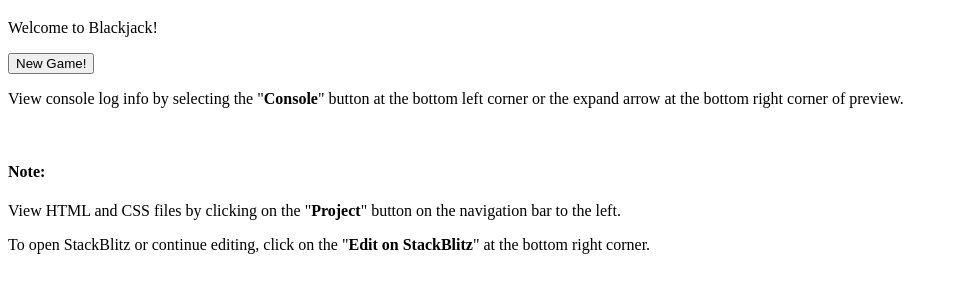
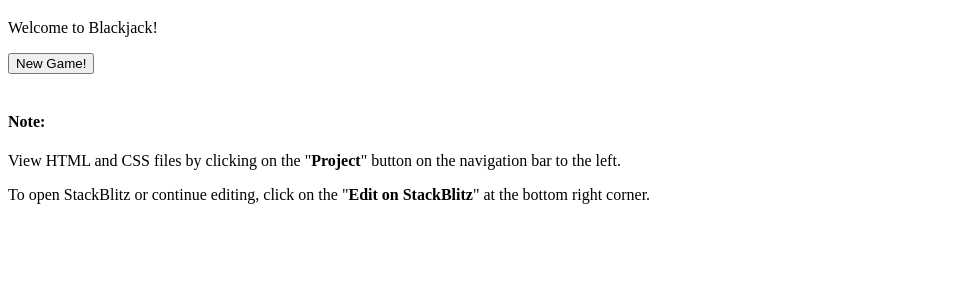
Before and after one commit to cjher/examplelabblackjack7, a website: page index.html in a window 1280 px wide. Shown: the part 61-354 px from the top of the page, without its empty margins (0-955 px from the left). Drawn offline with Linux system fonts and the light colour scheme.

Commit message:
1 file modified

```diff
--- a/index.html
+++ b/index.html
@@ -10,7 +10,6 @@
     <button id="stayButton">Stay</button>
     <script src="index.js"></script>
     <br>
-    <p>View console log info by selecting the "<strong>Console</strong>" button at the bottom left corner or the expand arrow at the bottom right corner of preview.</p>
     <br>
     <h4>Note:</h4>
     <p>View HTML and CSS files by clicking on the "<strong>Project</strong>" button on the navigation bar to the left.</p>
```
